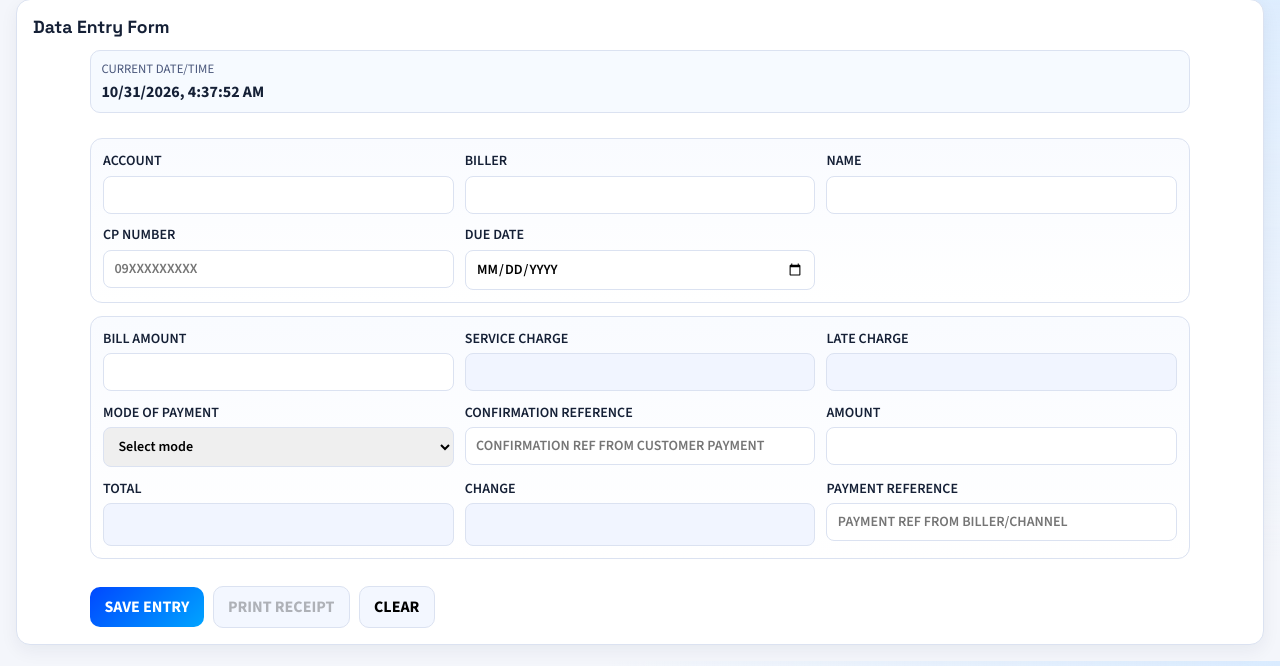
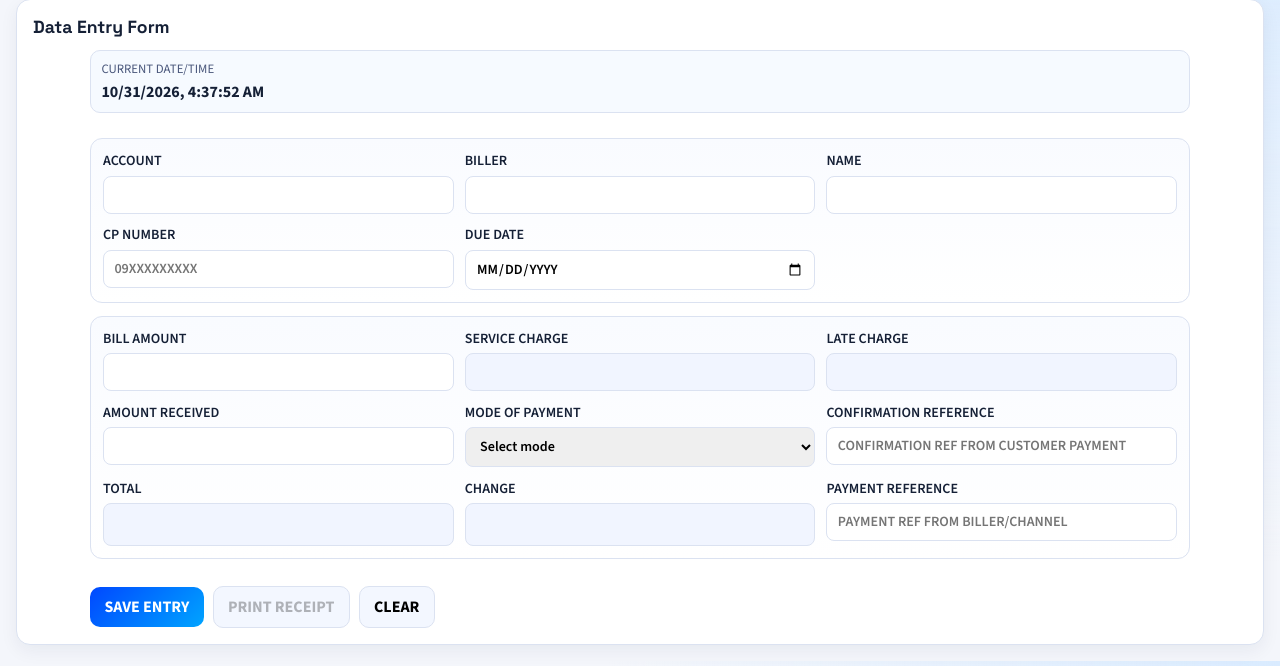
Before and after one commit to gkate78/bps, a Python web app: template app/templates/entry_form.html in a window 1280 px wide. Shown: the part 110-776 px from the top of the page. Run offline with Jinja, Linux system fonts and the light colour scheme; the template is opened without the code that fills it, so the values that code supplies are empty.

Commit message:
Ask for the amount received before the payment details on the entry form.
Move the amount field ahead of mode of payment and confirmation reference,
and label it "Amount Received" on the form, confirm dialog, and validation
message (the printed receipt keeps "Cash").

Co-Authored-By: Claude Opus 5.5 <noreply@anthropic.com>

```diff
--- a/app/static/js/entry_form.js
+++ b/app/static/js/entry_form.js
@@ -296,7 +296,7 @@ function validatePayload(payload) {
         return false;
     }
     if (payload.cash < payload.total) {
-        alert("CASH MUST BE GREATER THAN OR EQUAL TO TOTAL");
+        alert("AMOUNT RECEIVED MUST BE GREATER THAN OR EQUAL TO TOTAL");
         return false;
     }
     return true;
@@ -314,7 +314,7 @@ function confirmDetails(payload) {
         ["LATE CHARGE", formatMoney(payload.late_charge)],
         ["SERVICE CHARGE", formatMoney(payload.charge)],
         ["TOTAL", formatMoney(payload.total)],
-        ["CASH", formatMoney(payload.cash)],
+        ["AMOUNT RECEIVED", formatMoney(payload.cash)],
         ["CHANGE", formatMoney(payload.change_amt)],
     ];
 
--- a/app/templates/entry_form.html
+++ b/app/templates/entry_form.html
@@ -46,6 +46,7 @@
             <label>Bill Amount<input type="number" step="0.01" id="billAmt" min="0"></label>
             <label>Service Charge<input type="number" step="0.01" id="charge" readonly></label>
             <label>Late Charge<input type="number" step="0.01" id="amt2" readonly></label>
+            <label>Amount Received<input type="number" step="0.01" id="cash" min="0"></label>
             <label>Mode of Payment
                 <select id="paymentMethod">
                     <option value="">Select mode</option>
@@ -57,7 +58,6 @@
                 </select>
             </label>
             <label>Confirmation Reference<input type="text" id="confirmationReference" maxlength="120" placeholder="Confirmation ref from customer payment"></label>
-            <label>Amount<input type="number" step="0.01" id="cash" min="0"></label>
             <label class="amount-emphasis">Total<input type="number" step="0.01" id="total" readonly></label>
             <label class="amount-emphasis">Change<input type="number" step="0.01" id="changeAmt" readonly></label>
             <label>Payment Reference<input type="text" id="paymentReference" maxlength="120" placeholder="Payment ref from biller/channel"></label>
```
